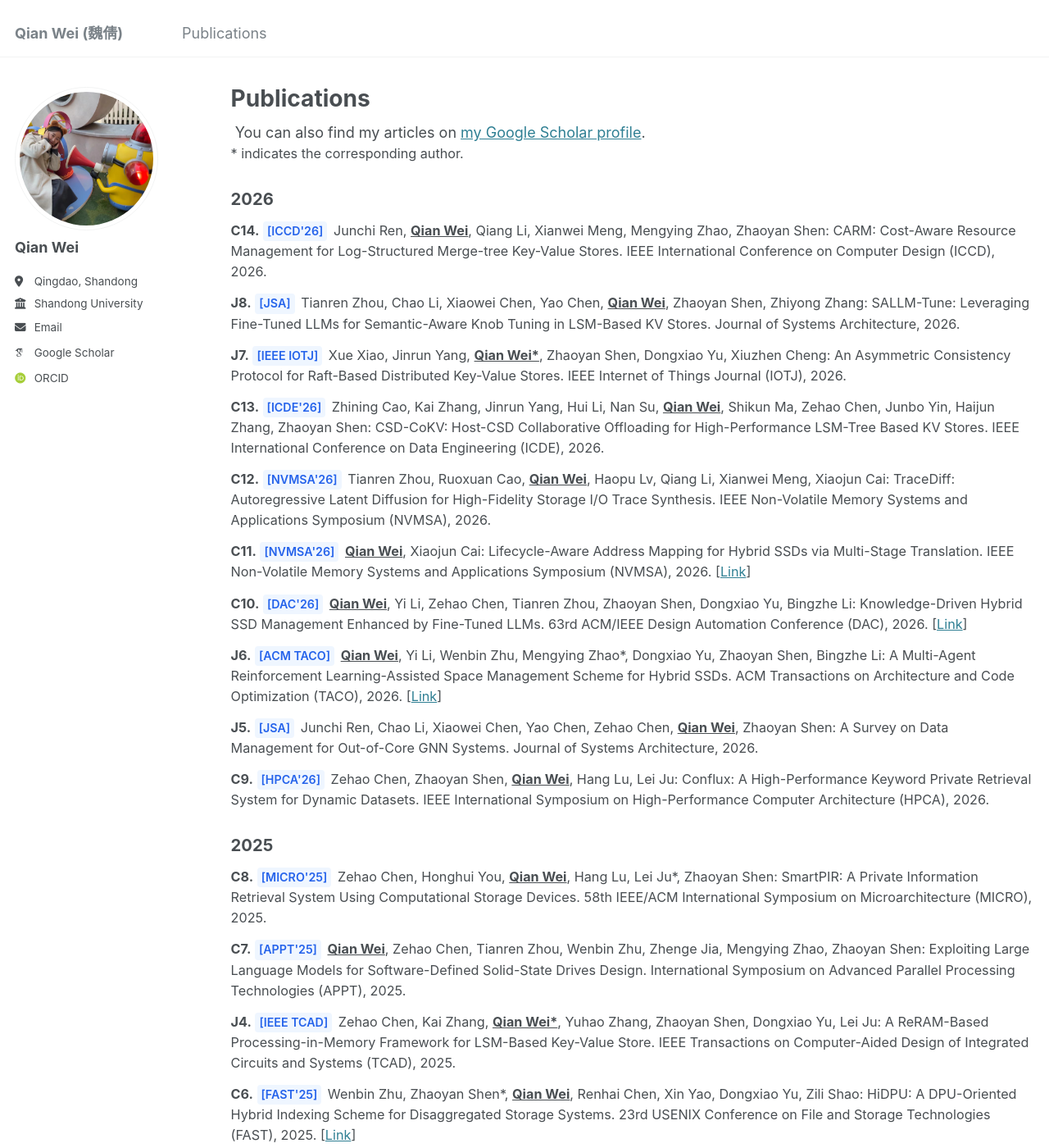
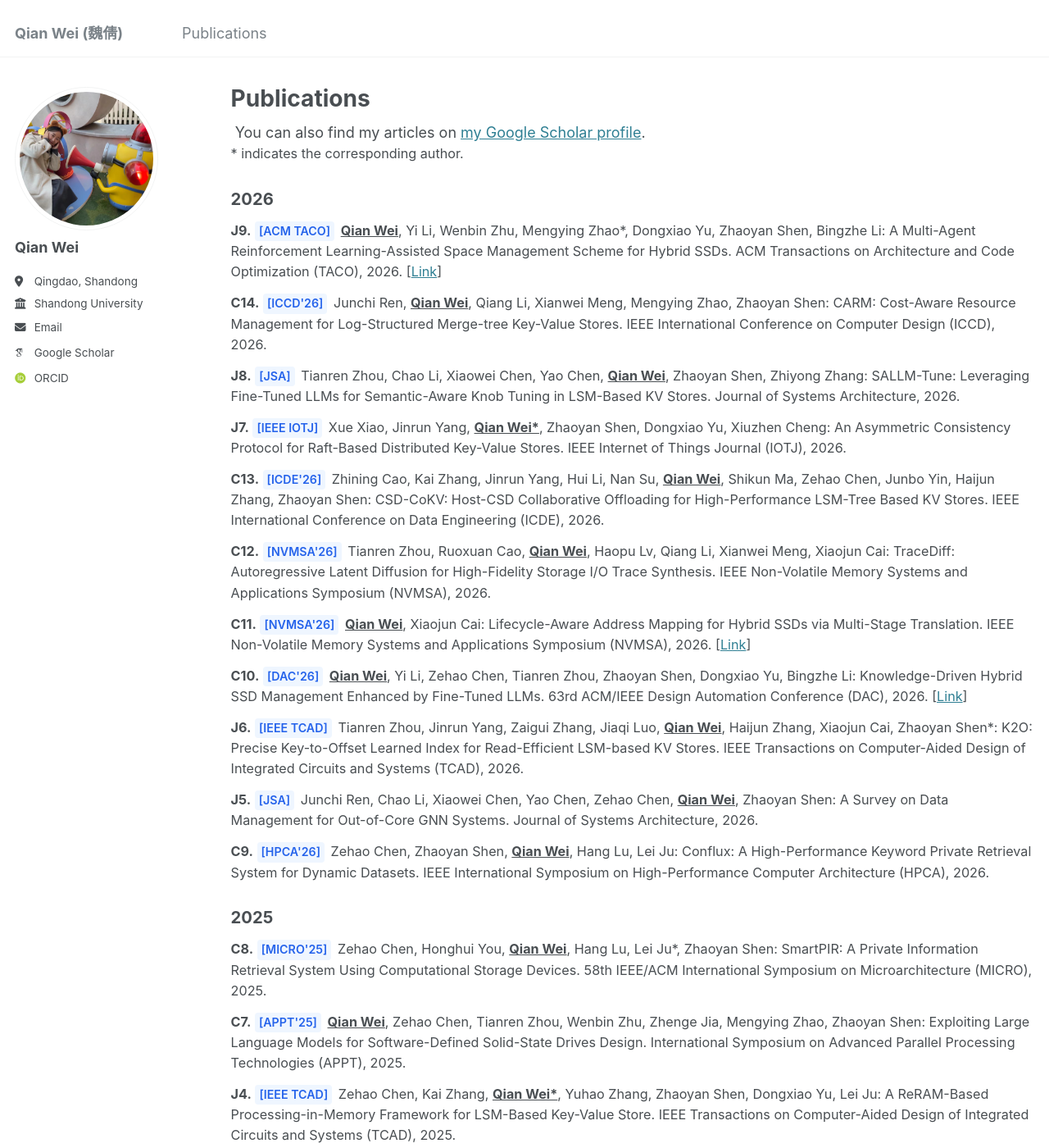
Before and after one commit to starry12/starry12.github.io, a Jekyll site: the page built from _pages/publications.html, in a window 1280 px wide and 1400 px high. Shown: the whole window at 82% size. Built offline with Jekyll 4.4.1, drawn with Linux system fonts in a browser that asks for light colours; some web fonts are replaced.

Commit message:
Update publications.html

```diff
--- a/_pages/publications.html
+++ b/_pages/publications.html
@@ -54,6 +54,15 @@ author_profile: true
 </p>
 
 <h2>2026</h2>
+
+<p>
+<strong>J9.</strong>
+<span class="venue">[ACM TACO]</span>
+<span class="me">Qian Wei</span>, Yi Li, Wenbin Zhu, Mengying Zhao*, Dongxiao Yu, Zhaoyan Shen, Bingzhe Li:
+A Multi-Agent Reinforcement Learning-Assisted Space Management Scheme for Hybrid SSDs.
+ACM Transactions on Architecture and Code Optimization (TACO), 2026.
+[<a href="https://doi.org/10.1145/3839366" target="_blank" rel="noopener noreferrer">Link</a>]
+</p>
 
 <p>
 <strong>C14.</strong>
@@ -115,11 +124,10 @@ Knowledge-Driven Hybrid SSD Management Enhanced by Fine-Tuned LLMs.
 
 <p>
 <strong>J6.</strong>
-<span class="venue">[ACM TACO]</span>
-<span class="me">Qian Wei</span>, Yi Li, Wenbin Zhu, Mengying Zhao*, Dongxiao Yu, Zhaoyan Shen, Bingzhe Li:
-A Multi-Agent Reinforcement Learning-Assisted Space Management Scheme for Hybrid SSDs.
-ACM Transactions on Architecture and Code Optimization (TACO), 2026.
-[<a href="https://doi.org/10.1145/3839366" target="_blank" rel="noopener noreferrer">Link</a>]
+<span class="venue">[IEEE TCAD]</span>
+Tianren Zhou, Jinrun Yang, Zaigui Zhang, Jiaqi Luo, <span class="me">Qian Wei</span>, Haijun Zhang, Xiaojun Cai, Zhaoyan Shen*:
+K2O: Precise Key-to-Offset Learned Index for Read-Efficient LSM-based KV Stores.
+IEEE Transactions on Computer-Aided Design of Integrated Circuits and Systems (TCAD), 2026.
 </p>
 
 <p>
```
